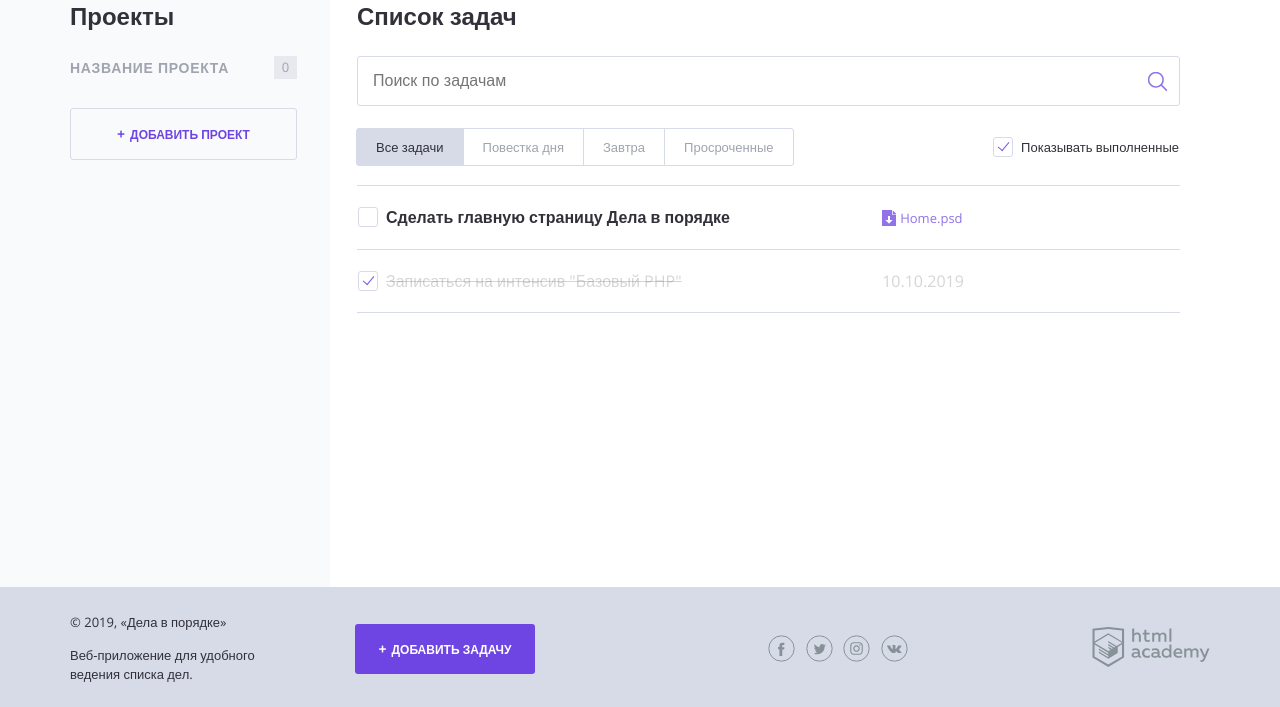
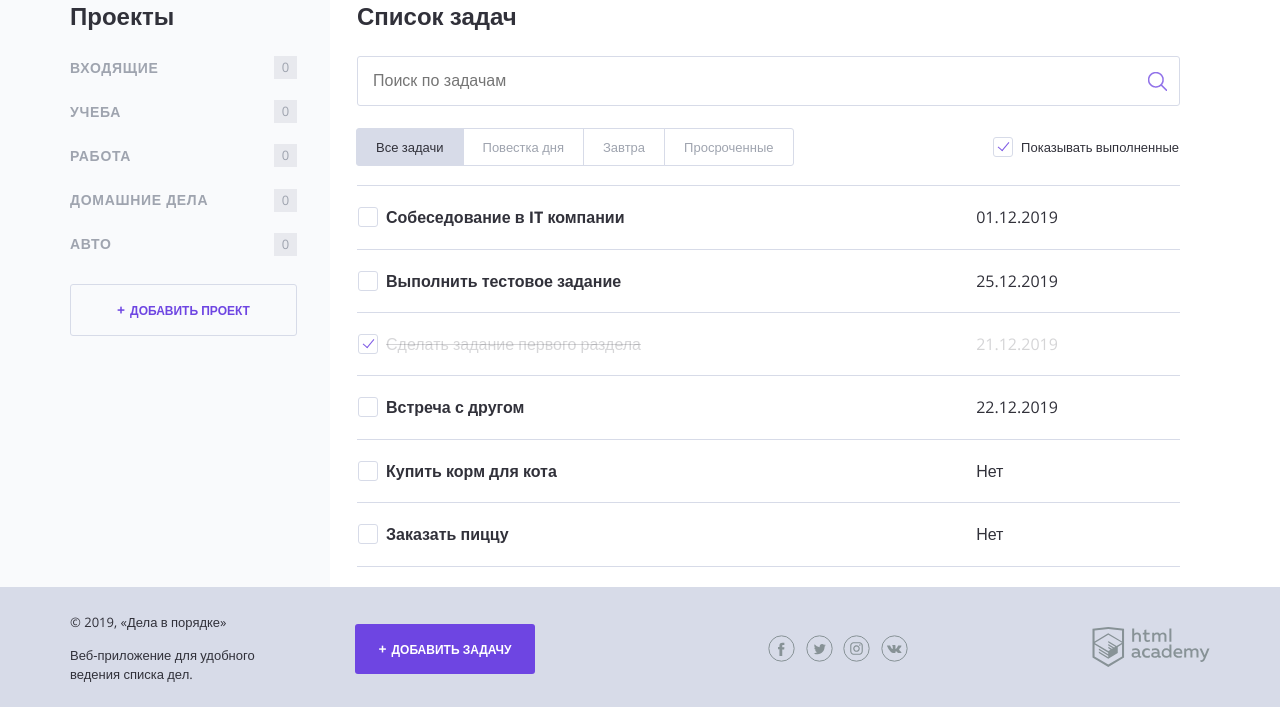
Before and after one commit to Makarov1999/870737-doingsdone, a PHP site: page / in a window 1280 px wide. Shown: the part 93-800 px from the top of the page. Run offline with PHP 8.4, Linux system fonts and the light colour scheme.

Commit message:
Projects list and tasks list was added

```diff
--- a/index.php
+++ b/index.php
@@ -1,6 +1,15 @@
 <?php
 // показывать или нет выполненные задачи
 $show_complete_tasks = rand(0, 1);
+$projects = ["Входящие", "Учеба", "Работа", "Домашние дела", "Авто"];
+$tasks = [
+  ["task_name" => "Собеседование в IT компании", "task_date" => "01.12.2019" , "task_category" => "Работа" , "task_finish" => false] ,
+  ["task_name" => "Выполнить тестовое задание", "task_date" => "25.12.2019" , "task_category" => "Работа" , "task_finish" => false] ,
+  ["task_name" => "Сделать задание первого раздела", "task_date" => "21.12.2019" , "task_category" => "Учеба" , "task_finish" => true] ,
+  ["task_name" => "Встреча с другом", "task_date" => "22.12.2019" , "task_category" => "Входящие" , "task_finish" => false] ,
+  ["task_name" => "Купить корм для кота", "task_date" => "Нет" , "task_category" => "Домашние дела" , "task_finish" => false] ,
+  ["task_name" => "Заказать пиццу", "task_date" => "Нет" , "task_category" => "Домашние дела" , "task_finish" => false]
+];
 ?>
 <!DOCTYPE html>
 <html lang="ru">
@@ -46,10 +55,12 @@ $show_complete_tasks = rand(0, 1);
 
                 <nav class="main-navigation">
                     <ul class="main-navigation__list">
+                      <?php foreach ($projects as $key => $value): ?>
                         <li class="main-navigation__list-item">
-                            <a class="main-navigation__list-item-link" href="#">Название проекта</a>
+                            <a class="main-navigation__list-item-link" href="#"><?= isset($projects[$key]) ? $value : "" ?></a>
                             <span class="main-navigation__list-item-count">0</span>
                         </li>
+                      <?php endforeach; ?>
                     </ul>
                 </nav>
 
@@ -75,42 +86,41 @@ $show_complete_tasks = rand(0, 1);
                     </nav>
 
                     <label class="checkbox">
-                        <!--добавить сюда аттрибут "checked", если переменная $show_complete_tasks равна единице-->
                         <input class="checkbox__input visually-hidden show_completed" type="checkbox" <?= $show_complete_tasks === 1 ? 'checked' : "" ;?>>
                         <span class="checkbox__text">Показывать выполненные</span>
                     </label>
                 </div>
 
                 <table class="tasks">
-                    <tr class="tasks__item task">
+                  <?php foreach ($tasks as $key => $value): ?>
+                    <?php if ($show_complete_tasks === 1):?>
+                      <tr class="tasks__item task <?=isset($value["task_finish"]) ? $value["task_finish"] ? 'task--completed' : "" :"";?>">
+                          <td class="task__select">
+                              <label class="checkbox task__checkbox">
+                                  <input class="checkbox__input visually-hidden" type="checkbox"<?=isset($value["task_finish"]) ? $value["task_finish"] ? 'checked' : "" :""; ?>>
+                                  <span class="checkbox__text"><?=isset($value["task_name"]) ? $value["task_name"] :"";?></span>
+                              </label>
+                          </td>
+                          <td class="task__date"><?=isset($value["task_date"]) ? $value["task_date"] : "";?></td>
+
+                          <td class="task__controls">
+                          </td>
+                    </tr>
+                  <?php elseif(isset ($value["task_finish"]) and !$value["task_finish"]): ?>
+                    <tr class="tasks__item task <?=isset($value["task_finish"]) ? $value["task_finish"] ? 'task--completed' : "" :"";?>">
                         <td class="task__select">
                             <label class="checkbox task__checkbox">
-                                <input class="checkbox__input visually-hidden task__checkbox" type="checkbox" value="1">
-                                <span class="checkbox__text">Сделать главную страницу Дела в порядке</span>
+                                <input class="checkbox__input visually-hidden" type="checkbox"<?=isset($value["task_finish"]) ? $value["task_finish"] ? 'checked' : "" :""; ?>>
+                                <span class="checkbox__text"><?=isset($value["task_name"]) ? $value["task_name"] :"";?></span>
                             </label>
                         </td>
-
-                        <td class="task__file">
-                            <a class="download-link" href="#">Home.psd</a>
-                        </td>
-
-                        <td class="task__date"></td>
-                    </tr>
-                    <!--показывать следующий тег <tr/>, если переменная $show_complete_tasks равна единице-->
-                    <?= $show_complete_tasks === 1 ?
-                    '<tr class="tasks__item task task--completed">
-                        <td class="task__select">
-                            <label class="checkbox task__checkbox">
-                                <input class="checkbox__input visually-hidden" type="checkbox" checked>
-                                <span class="checkbox__text">Записаться на интенсив "Базовый PHP"</span>
-                            </label>
-                        </td>
-                        <td class="task__date">10.10.2019</td>
+                        <td class="task__date"><?=isset($value["task_date"]) ? $value["task_date"] : "";?></td>
 
                         <td class="task__controls">
                         </td>
-                  </tr>' : "";
-                    ?>
+                  </tr>
+                    <?php endif; ?>
+                  <?php endforeach; ?>
                 </table>
             </main>
         </div>
```
